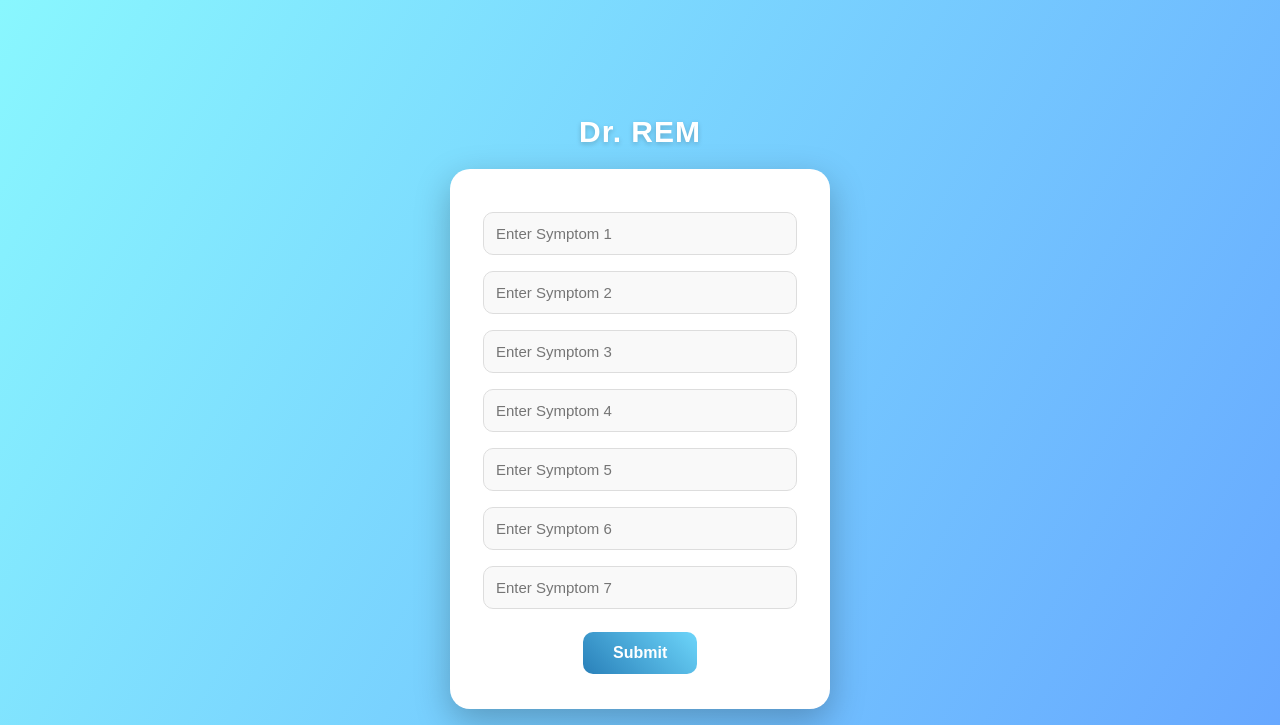
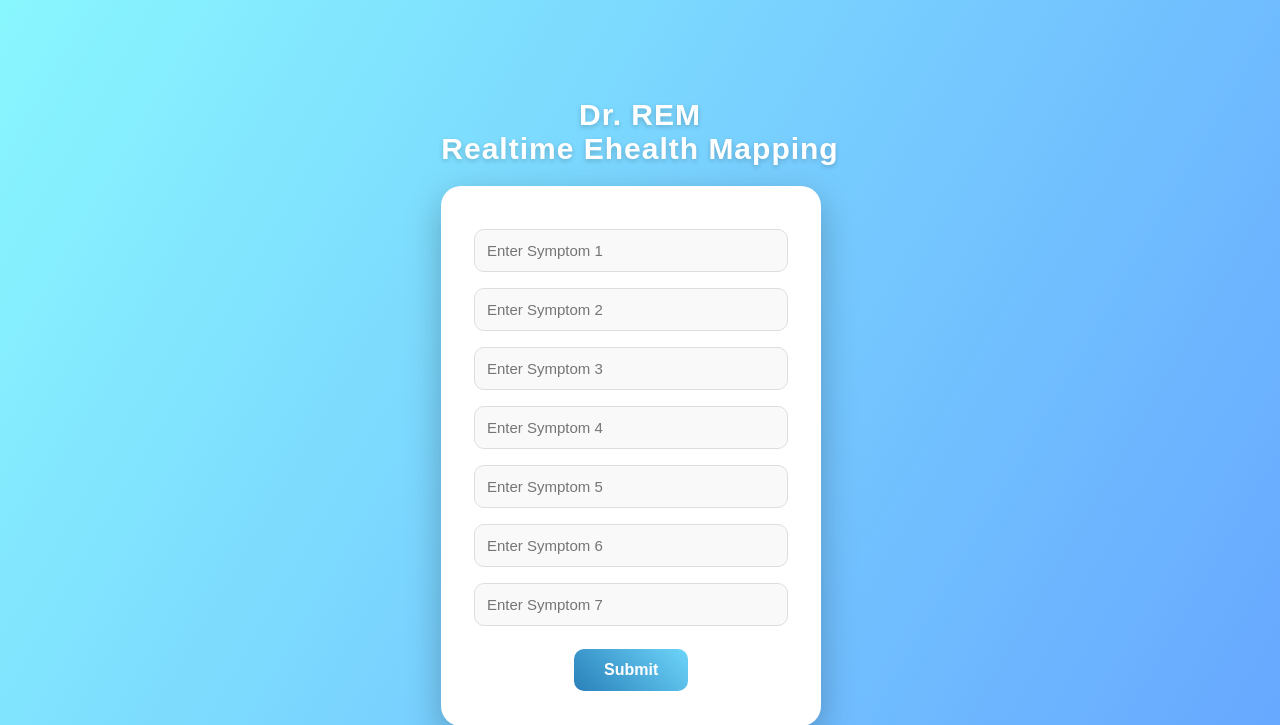
Before and after one commit to crazeshot/Dr.AI, a Flask app: page / in a window 1280 px wide. Shown: the top 725 px of the page. Run offline with Flask 3, Linux system fonts and the light colour scheme; parts of the project's set-up code (start-up, migrations or seed data) failed here and were passed over.

Commit message:
Update index.html

```diff
--- a/templates/index.html
+++ b/templates/index.html
@@ -162,7 +162,8 @@
 </head>
 <body>
     <div>
-        <h2>Dr. REM</h2>
+        <h2>Dr. REM <br>
+Realtime Ehealth Mapping</h2>
         <form method="POST" onsubmit="showLoader()">
             {% for i in range(1, 8) %}
                 <input type="text" name="symptom{{i}}" placeholder="Enter Symptom {{i}}"><br>
```
